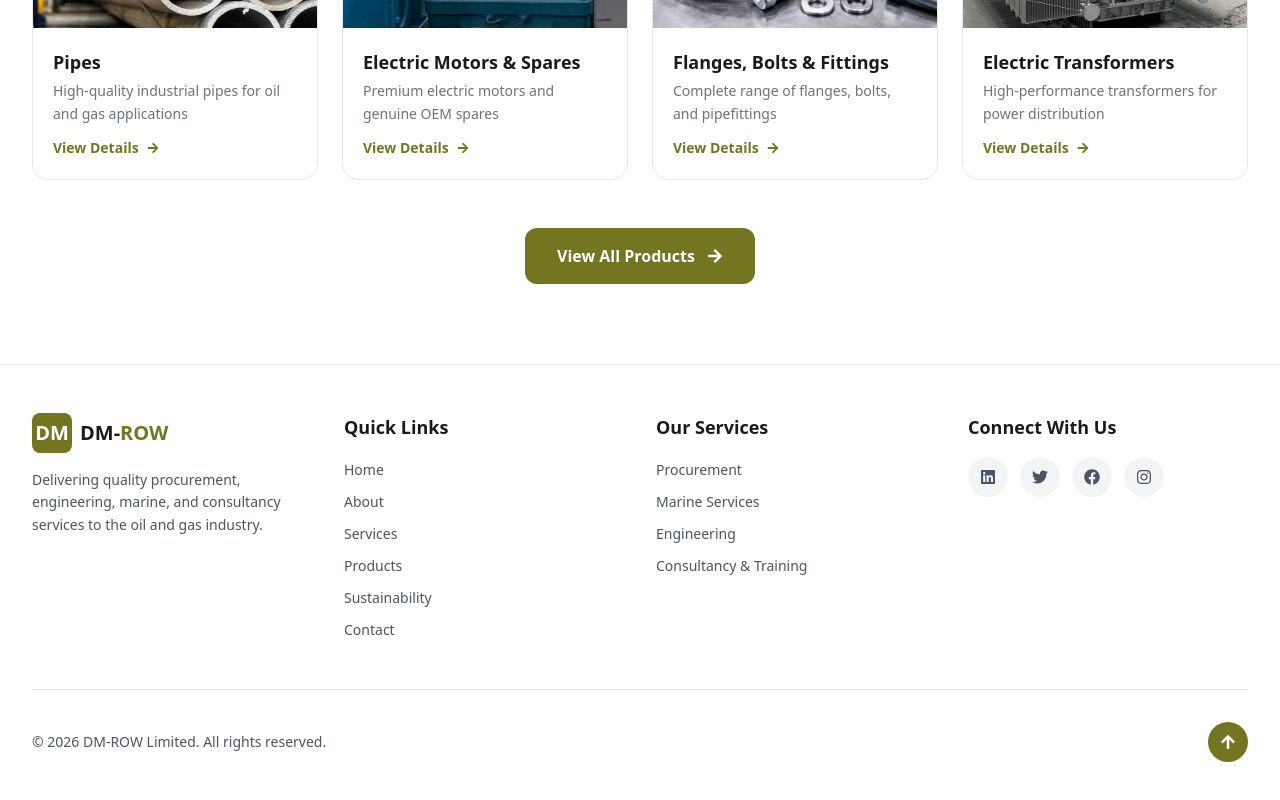
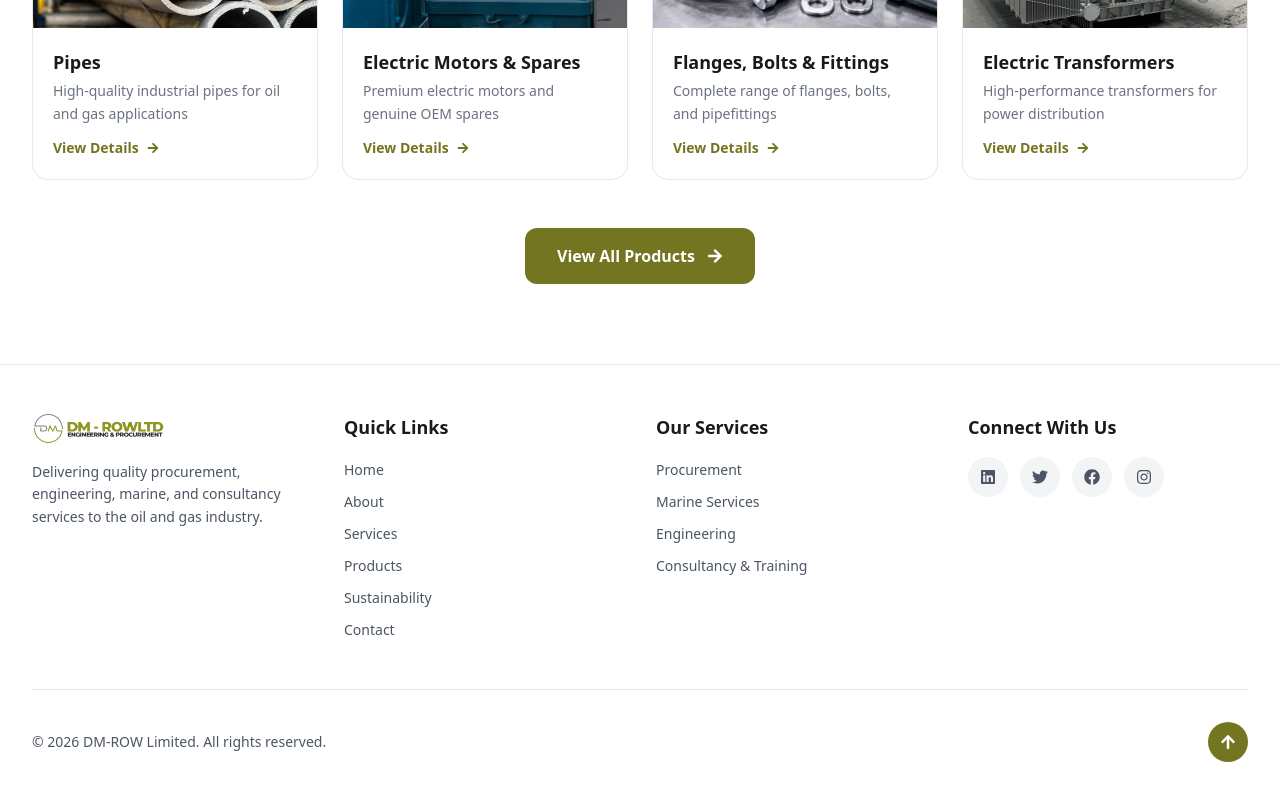
Before and after one commit to TruDv/dm-row-website, a React (Vite) app in the folder client/: page / in a window 1280 px wide. Shown: the part 3705-4505 px from the top of the page. Built offline with nearby package versions, Linux system fonts and the light colour scheme.

Commit message:
Fix: Logo Improved

```diff
--- a/client/src/components/layout/Footer.tsx
+++ b/client/src/components/layout/Footer.tsx
@@ -12,15 +12,24 @@ const Footer = () => {
         <div className="grid md:grid-cols-4 gap-8">
           {/* Brand */}
           <div>
-            <div className="flex items-center gap-2 mb-4">
-              <div className="w-10 h-10 bg-[#737520] rounded-lg flex items-center justify-center font-bold text-white text-xl">
-                DM
+            <Link to="/" className="flex items-center gap-2 mb-4">
+              <div className="w-34 h-8 overflow-hidden rounded-lg flex-shrink-0">
+                <img
+                  src="/images/logo.png"
+                  alt="DM-ROW Logo"
+                  className="w-full h-full object-contain"
+                  onError={(e) => {
+                    e.currentTarget.style.display = 'none';
+                    const parent = e.currentTarget.parentElement;
+                    const fallback = document.createElement('div');
+                    fallback.className = 'w-10 h-10 bg-[#737520] rounded-lg flex items-center justify-center font-bold text-white text-xl';
+                    fallback.textContent = 'DM';
+                    parent?.appendChild(fallback);
+                  }}
+                />
               </div>
-              <span className="text-xl font-bold text-[#1A1A1A]">
-                DM-<span className="text-[#737520]">ROW</span>
-              </span>
-            </div>
-            <p className="text-gray-600 text-sm leading-relaxed">
+            </Link>
+            <p className="text-gray-600 text-sm leading-relaxed mt-2">
               Delivering quality procurement, engineering, marine, and consultancy services to the oil and gas industry.
             </p>
           </div>
```
